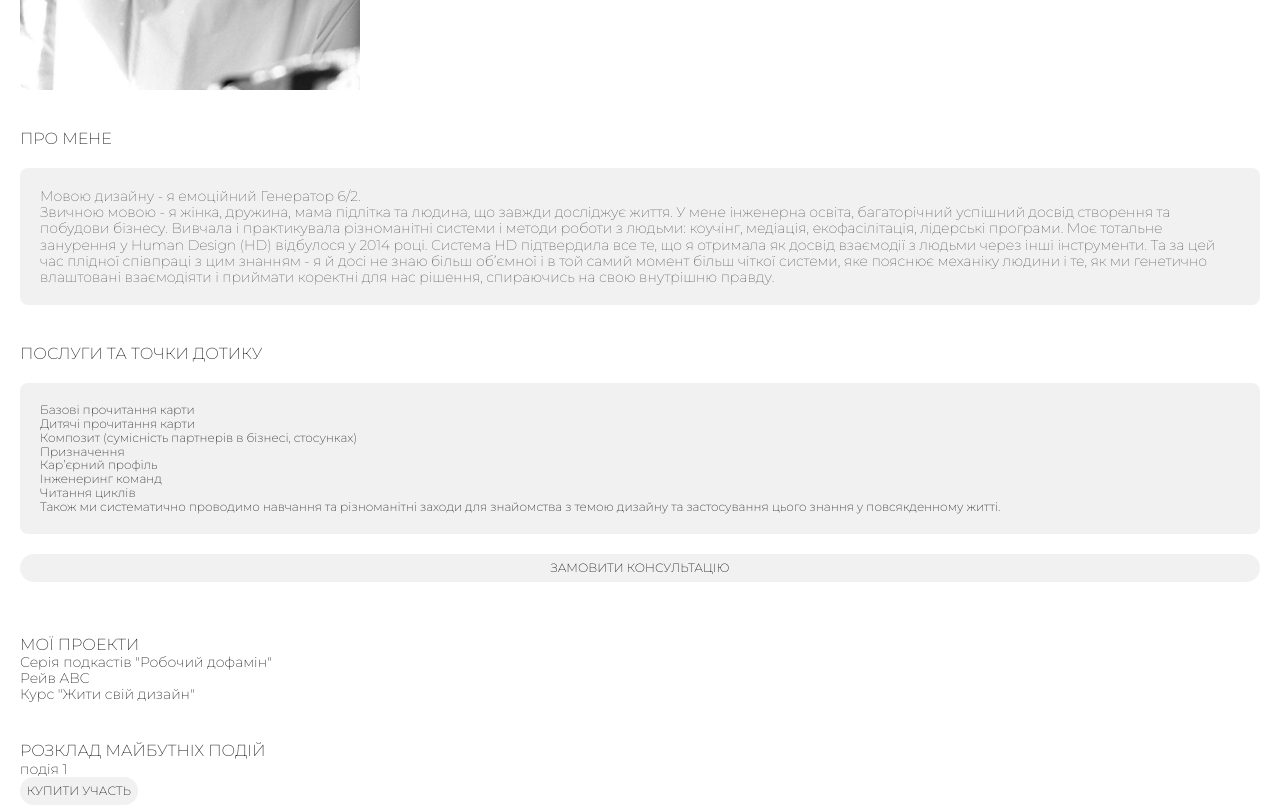
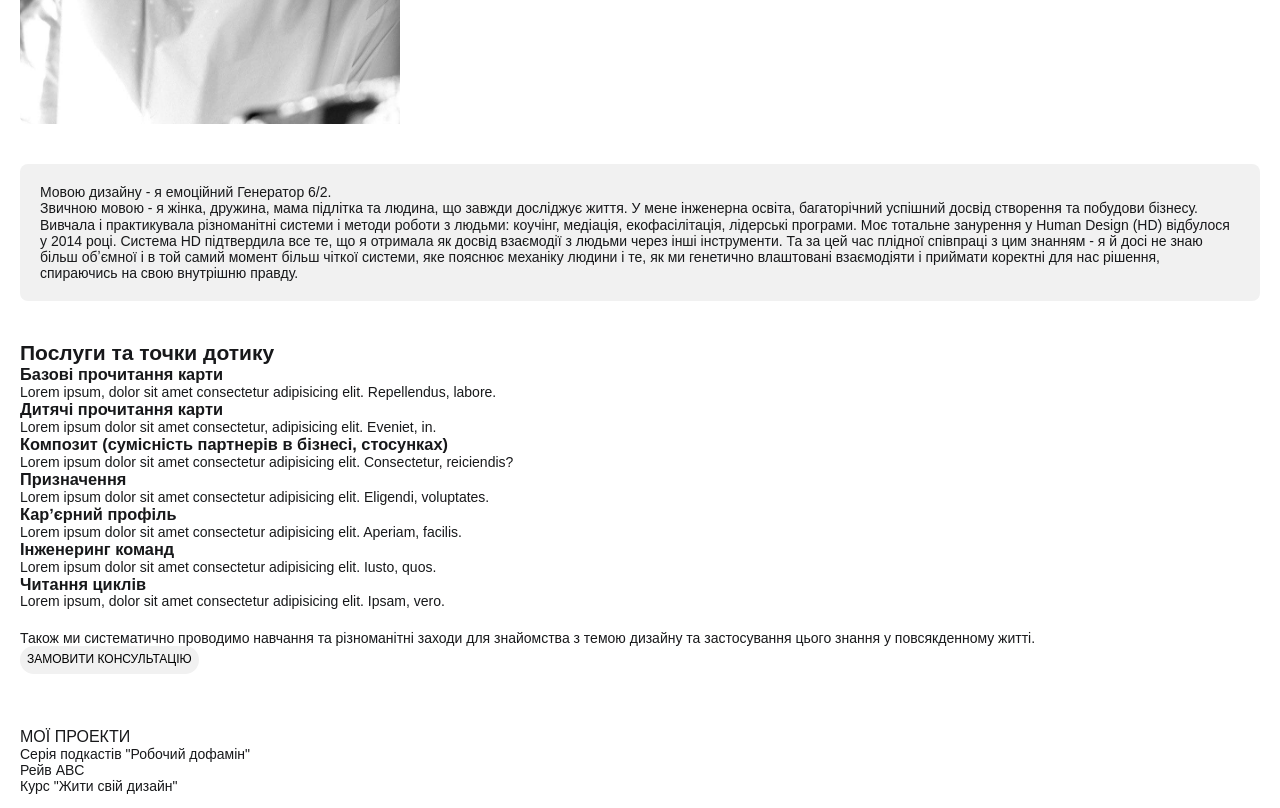
Before and after one commit to DariShpak/lmakarenko.com, a plain HTML site: page index.html in a window 1280 px wide. Shown: the part 720-1528 px from the top of the page. Drawn offline with nearby package versions, Linux system fonts and the light colour scheme.

Commit message:
Changes fonts, improves markup

```diff
--- a/index.html
+++ b/index.html
@@ -3,10 +3,11 @@
     <meta charset="UTF-8" />
     <meta name="viewport" content="width=device-width, initial-scale=1.0" />
     <title>Human Engineering</title>
+    <link rel="icon" type="image/x-icon" href="./images/icons/fav.ico" />
     <link rel="preconnect" href="https://fonts.googleapis.com" />
     <link rel="preconnect" href="https://fonts.gstatic.com" crossorigin />
     <link
-      href="https://fonts.googleapis.com/css2?family=Montserrat:ital,wght@0,100..900;1,100..900&family=Open+Sans:ital,wght@0,300..800;1,300..800&family=Roboto+Mono:ital,wght@0,100..700;1,100..700&family=Roboto:ital,wght@0,100;0,300;0,400;0,500;0,700;0,900;1,100;1,300;1,400;1,500;1,700;1,900&display=swap"
+      href="https://fonts.googleapis.com/css2?family=Open+Sans:ital,wght@0,300..800;1,300..800&display=swap"
       rel="stylesheet"
     />
     <link
@@ -19,14 +20,15 @@
     <link rel="stylesheet" href="./css/styles.css" />
   </head>
   <body>
-    <header>
+    <div class="body-wrapper">
+      <header class="header">
         <div class="container header-container">
           <a href="/">
             <img
               class="logo"
               src="./images/logo.png"
               alt="логотип сайту"
-            width="242"
+              width="140"
           /></a>
 
           <div class="nav-wrap">
@@ -45,7 +47,7 @@
                   <a class="nav-link link" href="#calendar">Події</a>
                 </li>
                 <li>
-                <a class="nav-link link" href="/">Контакти</a>
+                  <a class="nav-link link" href="#contacts">Контакти</a>
                 </li>
               </ul>
             </nav>
@@ -55,25 +57,29 @@
       <main>
         <section class="hero">
           <div class="container hero-container">
+            <div class="hero-text-content">
               <h1 class="hero-title">Леся Макаренко</h1>
               <h2 class="hero-subtitle">
                 Сертифікований аналітик з Хьюман Дизайн. Підсилюю ваші природні
                 сильні сторони.
               </h2>
-          <button class="hero-btn" type="button">Замовити прочитання</button>
+              <button class="hero-btn" type="button">
+                Замовити прочитання
+              </button>
+            </div>
 
             <div class="hero-img">
               <img
                 src="./images/photo2.jpg"
                 alt="фотографія експерта"
-              width="340"
+                width="380"
               />
             </div>
           </div>
         </section>
         <section id="about" class="about">
           <div class="container about-container">
-          <h2 class="about-subtitle">Про мене</h2>
+            <h2 class="about-title visually-hidden">Про мене</h2>
 
             <div class="about-text-area">
               <p class="text">Мовою дизайну - я емоційний Генератор 6/2.</p>
@@ -84,37 +90,83 @@
                 практикувала різноманітні системи і методи роботи з людьми:
                 коучінг, медіація, екофасілітація, лідерські програми. Моє
                 тотальне занурення у Human Design (HD) відбулося у 2014 році.
-              Система HD підтвердила все те, що я отримала як досвід взаємодії з
-              людьми через інші інструменти. Та за цей час плідної співпраці з
-              цим знанням - я й досі не знаю більш обʼємної і в той самий момент
-              більш чіткої системи, яке пояснює механіку людини і те, як ми
-              генетично влаштовані взаємодіяти і приймати коректні для нас
-              рішення, спираючись на свою внутрішню правду.
+                Система HD підтвердила все те, що я отримала як досвід взаємодії
+                з людьми через інші інструменти. Та за цей час плідної співпраці
+                з цим знанням - я й досі не знаю більш обʼємної і в той самий
+                момент більш чіткої системи, яке пояснює механіку людини і те,
+                як ми генетично влаштовані взаємодіяти і приймати коректні для
+                нас рішення, спираючись на свою внутрішню правду.
               </p>
             </div>
           </div>
         </section>
         <section id="services" class="services">
           <div class="container services-container">
-          <h2 class="about-subtitle">Послуги та точки дотику</h2>
-          <div class="about-text-area">
-            <ul>
-              <li>Базові прочитання карти</li>
-              <li>Дитячі прочитання карти</li>
-              <li>Композит (сумісність партнерів в бізнесі, стосунках)</li>
-              <li>Призначення</li>
-              <li>Карʼєрний профіль</li>
-              <li>Інженеринг команд</li>
-              <li>Читання циклів</li>
+            <div class="services-content-top">
+              <h2 class="services-title">Послуги та точки дотику</h2>
+              <ul class="services-list">
+                <li class="services-item">
+                  <h3 class="services-subtitle">Базові прочитання карти</h3>
+                  <p>
+                    Lorem ipsum, dolor sit amet consectetur adipisicing elit.
+                    Repellendus, labore.
+                  </p>
+                </li>
+                <li class="services-item">
+                  <h3 class="services-subtitle">Дитячі прочитання карти</h3>
+                  <p>
+                    Lorem ipsum dolor sit amet consectetur, adipisicing elit.
+                    Eveniet, in.
+                  </p>
+                </li>
+                <li class="services-item">
+                  <h3 class="services-subtitle">Композит (сумісність партнерів в бізнесі, стосунках)</h3>
+                  <p>
+                    Lorem ipsum dolor sit amet consectetur adipisicing elit.
+                    Consectetur, reiciendis?
+                  </p>
+                </li>
+                <li class="services-item">
+                  <h3 class="services-subtitle">Призначення</h3>
+                  <p>
+                    Lorem ipsum dolor sit amet consectetur adipisicing elit.
+                    Eligendi, voluptates.
+                  </p>
+                </li>
+                <li class="services-item">
+                  <h3 class="services-subtitle">Карʼєрний профіль</h3>
+                  <p>
+                    Lorem ipsum dolor sit amet consectetur adipisicing elit.
+                    Aperiam, facilis.
+                  </p>
+                </li>
+                <li class="services-item">
+                  <h3 class="services-subtitle">Інженеринг команд</h3>
+                  <p>
+                    Lorem ipsum dolor sit amet consectetur adipisicing elit.
+                    Iusto, quos.
+                  </p>
+                </li>
+                <li class="services-item">
+                  <h3 class="services-subtitle">Читання циклів</h3>
+                  <p>
+                    Lorem ipsum, dolor sit amet consectetur adipisicing elit.
+                    Ipsam, vero.
+                  </p>
+                </li>
               </ul>
-            <p>
+            </div>
+            <div class="services-content-bottom">
+              <p class="services-text">
                 Також ми систематично проводимо навчання та різноманітні заходи
                 для знайомства з темою дизайну та застосування цього знання у
                 повсякденному житті.
               </p>
+
+              <button class="hero-btn" type="button">
+                Замовити консультацію
+              </button>
             </div>
-
-          <button class="hero-btn" type="button">Замовити консультацію</button>
           </div>
         </section>
         <section id="projects" class="projects">
@@ -143,7 +195,7 @@
           </div>
         </section>
         <!-- <section>Хвасти та регалії, досвід, дипломи, фотки</section> -->
-      <section>
+        <section id="contacts" class="contacts">
           <h2>Контакти</h2>
           <address>
             <ul>
@@ -181,12 +233,12 @@
 
       <footer class="footer">
         <div class="container footer-container">
-
           <img src="./images/logo.png" alt="logo" width="210" />
 
           <p class="text">Всі права захищені &copy; HE, 2024</p>
           <p class="text">Designed and developed with ❤️ by Dari Shpak</p>
         </div>
       </footer>
+    </div>
   </body>
 </html>
```
Lines whose indentation alone changed are shown as unchanged.
